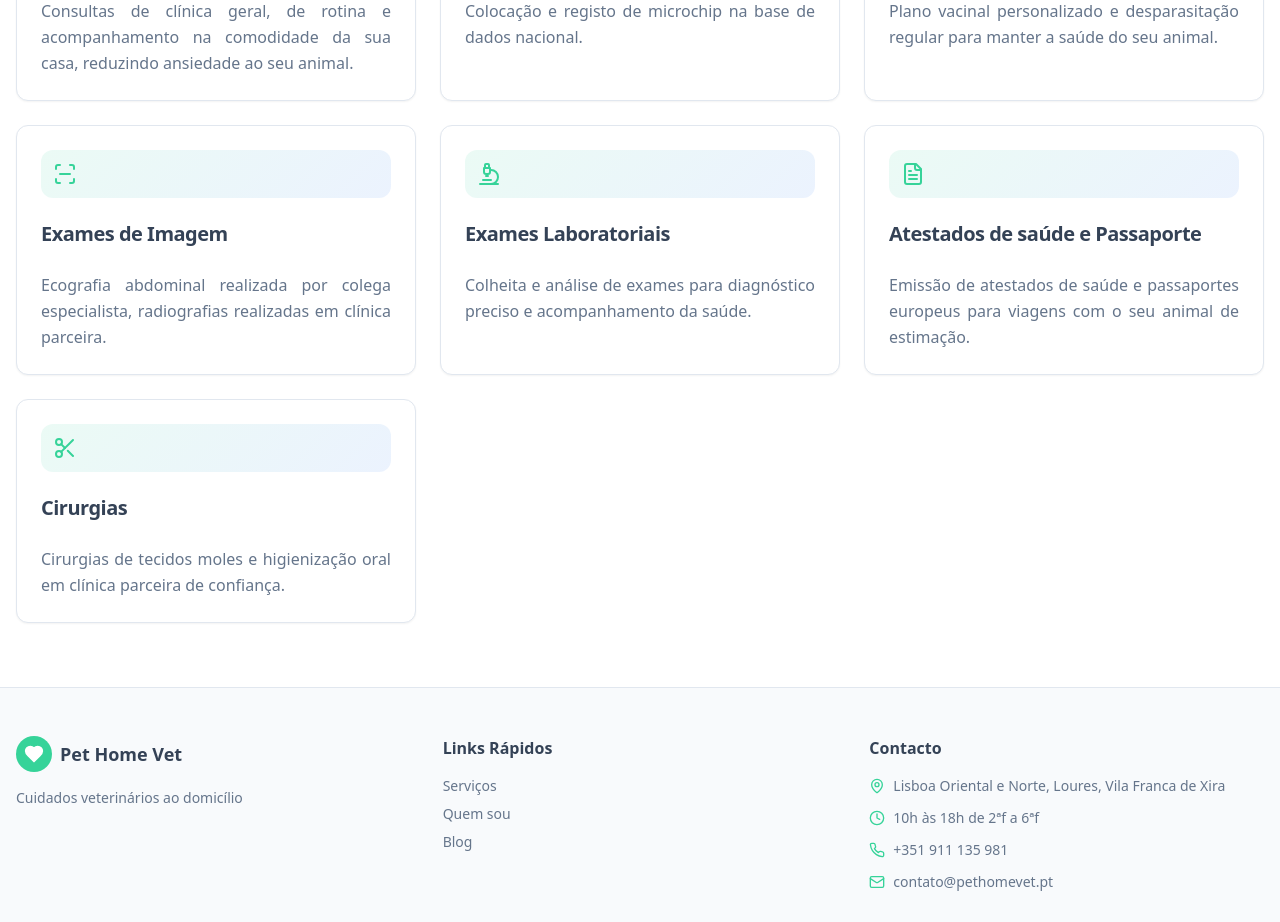
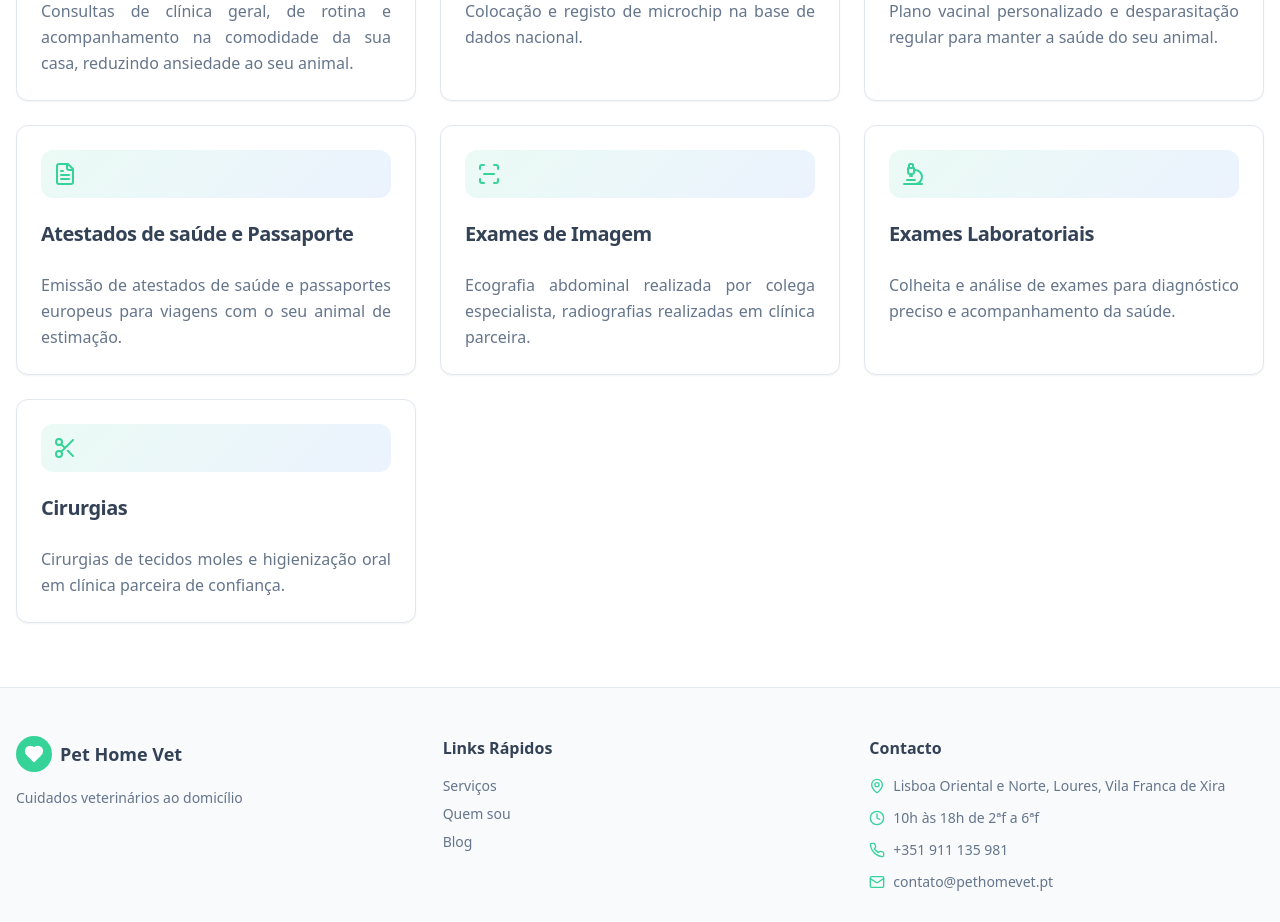
Before and after one commit to afcapitao/home-paws-vet, a React (Vite) app: page / in a window 1280 px wide. Shown: the part 1580-2502 px from the top of the page. Built offline with nearby package versions, Linux system fonts and the light colour scheme.

Commit message:
Reverted to commit aa0065cd52cbf5225d157fcdf8bd3f3800d21ba4

```diff
--- a/src/components/ServicesSection.tsx
+++ b/src/components/ServicesSection.tsx
@@ -22,6 +22,11 @@ const ServicesSection = () => {
       description: t("services.prophylaxis.description"),
     },
     {
+      icon: FileText,
+      title: t("services.healthCertificate.title"),
+      description: t("services.healthCertificate.description"),
+    },
+    {
       icon: ScanLine,
       title: t("services.imaging.title"),
       description: t("services.imaging.description"),
@@ -30,11 +35,6 @@ const ServicesSection = () => {
       icon: Microscope,
       title: t("services.exams.title"),
       description: t("services.exams.description"),
-    },
-    {
-      icon: FileText,
-      title: t("services.healthCertificate.title"),
-      description: t("services.healthCertificate.description"),
     },
     {
       icon: Scissors,
```
